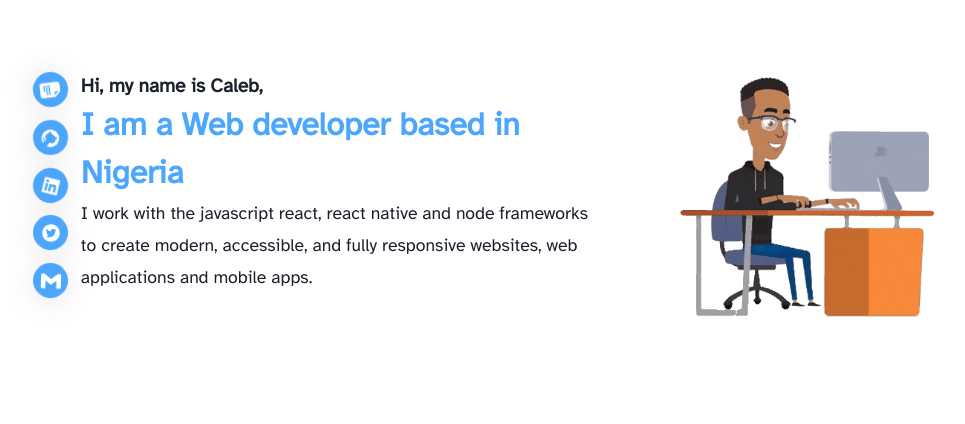
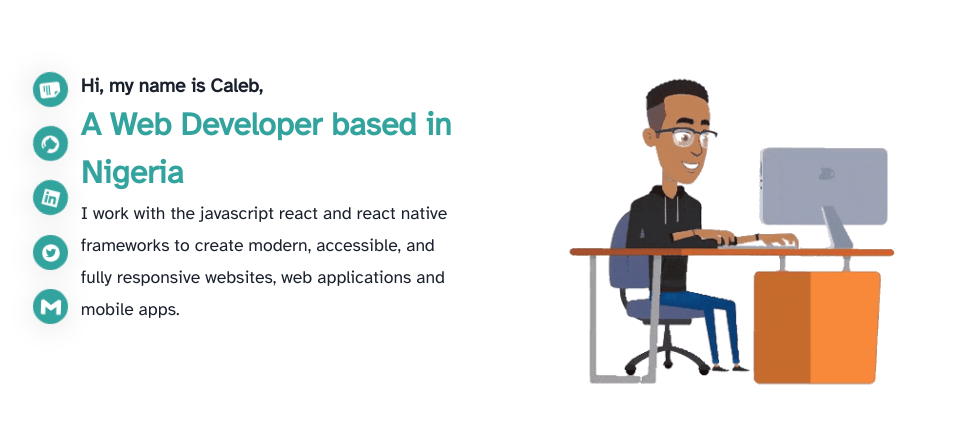
Before and after one commit to Kaybangz/Portfolio_website, a Next.js app: page /pageSections/Hero/Hero in a window 1280 px wide. Shown: the top 424 px of the page, without its empty margins (114-1079 px from the left). Built offline with nearby package versions, Linux system fonts and the light colour scheme.

Commit message:
changed color theme

```diff
--- a/component/Socials/Socials.js
+++ b/component/Socials/Socials.js
@@ -8,60 +8,84 @@ import { BsFillFileEarmarkTextFill } from "react-icons/bs";
 import { motion } from "framer-motion";
 import SocialsStyle from "../../styles/Socials.module.css";
 
-
-
 const Socials = () => {
   return (
     <main className={SocialsStyle.socials_main}>
-      <motion.button
-        transition={{duration: 2, ease: 'easeInOut', delay: .8, yoyo: 5}}
+
+      <motion.a href="/Caleb's resume.docx" download transition={{ duration: 2, ease: "easeInOut", delay: 0.8, yoyo: 5 }}
+          animate={{ rotate: 360 }}>
+        <button
+
+        >
+          <BsFillFileEarmarkTextFill
+            className={SocialsStyle.socials_main_icons}
+          />
+        </button>
+      </motion.a>
+
+
+      <motion.a
+          href="https://github.com/Kaybangz"
+          target="_blank"
+          rel="noopener noreferrer"
+          transition={{ duration: 2, ease: "easeInOut", delay: 1, yoyo: 5 }}
         animate={{ rotate: 360 }}
-      >
-        <a href="#" target="_blank" rel="noopener noreferrer"></a>
-        <BsFillFileEarmarkTextFill
-          className={SocialsStyle.socials_main_icons}
-        />
-      </motion.button>
+        >
+      <button>
 
-      <motion.button
-        transition={{duration: 2, ease: 'easeInOut', delay: 1, yoyo: 5}}
-        animate={{ rotate: 360 }}
-      >
-        <a href="https://github.com/Kaybangz" target="_blank" rel="noopener noreferrer">
           <AiFillGithub className={SocialsStyle.socials_main_icons} />
-        </a>
-      </motion.button>
 
-      <motion.button
-        transition={{duration: 2, ease: 'easeInOut', delay: 1.2, yoyo: 5}}
-        animate={{ rotate: 360 }}
-      >
-        <a
+      </button>
+      </motion.a>
+
+
+      <motion.a
           href="https://www.linkedin.com/in/igcaleb/"
           target="_blank"
           rel="noopener noreferrer"
+          transition={{ duration: 2, ease: "easeInOut", delay: 1.2, yoyo: 5 }}
+        animate={{ rotate: 360 }}
         >
+      <button
+      >
+
           <AiFillLinkedin className={SocialsStyle.socials_main_icons} />
-        </a>
-      </motion.button>
 
-      <motion.button
-        transition={{duration: 2, ease: 'easeInOut', delay: 1.4, yoyo: 5}}
+      </button>
+      </motion.a>
+
+
+      <motion.a
+          href="https://twitter.com/IgKaybangz"
+          target="_blank"
+          rel="noopener noreferrer"
+          transition={{ duration: 2, ease: "easeInOut", delay: 1.4, yoyo: 5 }}
         animate={{ rotate: 360 }}
+        >
+      <button
+
       >
-        <a href="#" target="_blank" rel="noopener noreferrer">
+
           <AiFillTwitterCircle className={SocialsStyle.socials_main_icons} />
-        </a>
-      </motion.button>
 
-      <motion.button
-        transition={{duration: 2, ease: 'easeInOut', delay: 1.6, yoyo: 5}}
+      </button>
+      </motion.a>
+
+      <motion.a
+          href="mailto:devCaleb96@gmail.com"
+          target="_blank"
+          rel="noopener noreferrer"
+          transition={{ duration: 2, ease: "easeInOut", delay: 1.6, yoyo: 5 }}
         animate={{ rotate: 360 }}
+        >
+      <button
+
       >
-        <a href="mailto:devCaleb96@gmail.com" target="_blank" rel="noopener noreferrer">
-        <SiGmail className={SocialsStyle.socials_main_icons} />
-        </a>
-      </motion.button>
+
+          <SiGmail className={SocialsStyle.socials_main_icons} />
+
+      </button>
+      </motion.a>
     </main>
   );
 };
--- a/pages/pageSections/Hero/Hero.js
+++ b/pages/pageSections/Hero/Hero.js
@@ -32,7 +32,7 @@ const Hero = () => {
               }}
               animate={{ opacity: 1, y: 0 }}
             >
-              I am a Web developer based in Nigeria
+             A Web Developer based in Nigeria
             </motion.h1>
 
             <motion.p
@@ -45,7 +45,7 @@ const Hero = () => {
               }}
               animate={{ opacity: 1, y: 0 }}
             >
-              I work with the javascript react, react native and node frameworks
+              I work with the javascript react and react native frameworks
               to create modern, accessible, and fully responsive websites, web
               applications and mobile apps.
             </motion.p>
--- a/styles/Hero.module.css
+++ b/styles/Hero.module.css
@@ -31,7 +31,7 @@
 }
 
 .sectionOne h1 {
-    color: #3a9efce8;
+    color: #33a39e;
     font-size: clamp(1.8rem, 2.5vw, 2.1rem);
     font-weight: 800;
 }
@@ -44,7 +44,7 @@
 @media screen and (min-width: 700px) {
     .hero_main {
         display: grid;
-        grid-template-columns: 4fr 3fr;
+        grid-template-columns: 3fr 4fr;
         justify-content: center;
         margin: 6rem 0;
         gap: 1.2rem;
--- a/styles/Socials.module.css
+++ b/styles/Socials.module.css
@@ -2,25 +2,36 @@
     display: grid;
     align-self: center;
     justify-self: center;
-    gap: .8rem;
+    gap: 1rem;
 }
 
 .socials_main button {
     height: 35px;
     width: 35px;
-    background: #3a9efce8;
+    background: #33a39e;
     border-radius: 16px;
     box-shadow: 0 4px 30px rgba(0, 0, 0, 0.1);
     backdrop-filter: blur(2.2px);
     -webkit-backdrop-filter: blur(2.2px);
-    border: 1px solid rgba(58, 158, 252, 0.25);
     color: white;
     border-radius: 100%;
     display: flex;
     justify-content: center;
     align-items: center;
+    transition: all .3s ease-in-out;
+}
+
+.socials_main button:hover{
+    background: #38c0b9;
 }
 
 .socials_main_icons {
     font-size: 20px;
 }
+
+@media screen and (min-width: 700px){
+    .socials_main {
+        gap: 1.2rem;
+    }
+
+}
```
Also changed, not shown: pages/pageSections/Header/Header.js (+25 -13 lines), pages/pageSections/Projects/Projects.js (+3 -4 lines), pages/pageSections/Skills/Skills.js (+7 -2 lines), styles/Header.module.css (+14 -9 lines), styles/Projects.module.css (+14 -7 lines), styles/Skills.module.css (+5 -3 lines), 2 other files (tests, documents, lock files or other folders).
